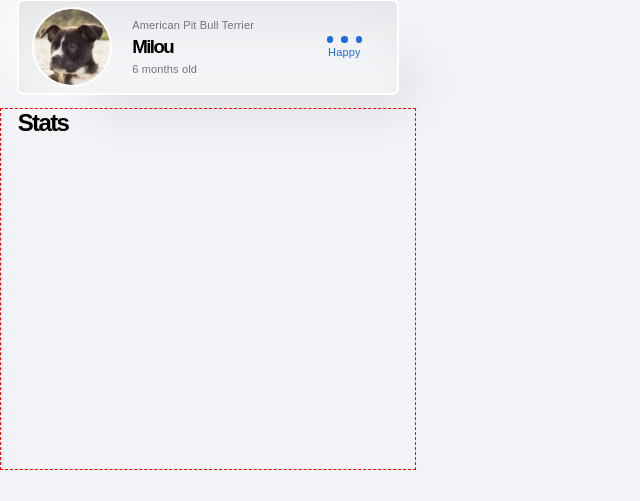
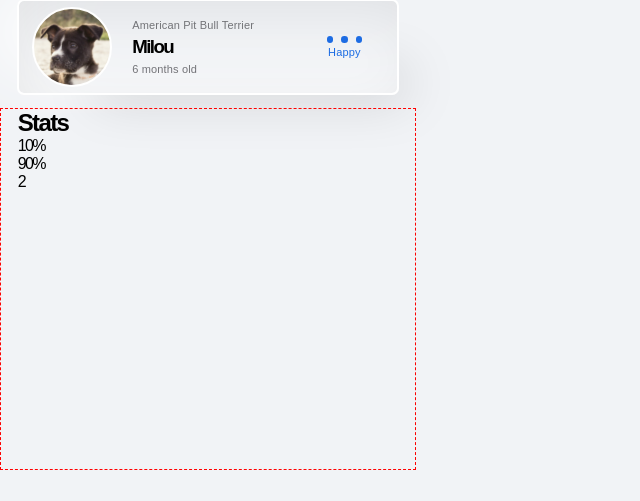
Before and after one commit to Luzaks/pet-walk, a React app: page / in a window 1280 px wide. Shown: the part 138-639 px from the top of the page, without its empty margins (0-640 px from the left). Built offline with nearby package versions, Linux system fonts and the light colour scheme.

Commit message:
[Feat] Añade el estado inicial de la plantilla número uno.

```diff
--- a/src/components/plantillaUno/main.js
+++ b/src/components/plantillaUno/main.js
@@ -10,22 +10,29 @@ import Dashboard from './main/Dashboard';
 import Stats from './main/Stats';
 import StartButton from './main/StartButton';
 
-const Main = ({ state }) => (
+const Main = ({ pets, page }) => (
   <Body>
     <BodyTitle>
       <h1>Home</h1>
     </BodyTitle>
     <Dash>
-      <SectionTitle>Dashboard</SectionTitle>
-      <Dashboard state={state} />
+      <SectionTitle>
+        Dashboard
+      </SectionTitle>
+      <Dashboard
+        pets={pets}
+      />
     </Dash>
-    <Stats />
+    <Stats
+      page={page}
+    />
     <StartButton />
   </Body>
 );
 
 Main.propTypes = {
-  state: PropTypes.objectOf(PropTypes.any).isRequired,
+  pets: PropTypes.objectOf(PropTypes.any).isRequired,
+  page: PropTypes.objectOf(PropTypes.string).isRequired,
 };
 
 export default Main;
--- a/src/components/plantillaUno/main/Dashboard.js
+++ b/src/components/plantillaUno/main/Dashboard.js
@@ -11,11 +11,10 @@ import {
   BlackText,
 } from '../../../styles/plantillaUnoStyle';
 
-const Dashboard = ({ state }) => {
+const Dashboard = ({ pets }) => {
   const {
     name, brand, age, img, mood,
-  } = state;
-
+  } = pets;
   return (
     <Card>
       <MiniCard>
@@ -47,7 +46,7 @@ const Dashboard = ({ state }) => {
 };
 
 Dashboard.propTypes = {
-  state: PropTypes.objectOf(PropTypes.any).isRequired,
+  pets: PropTypes.objectOf(PropTypes.any).isRequired,
 };
 
 export default Dashboard;
--- a/src/components/plantillaUno/main/Stats.js
+++ b/src/components/plantillaUno/main/Stats.js
@@ -1,13 +1,24 @@
 import React from 'react';
+import PropTypes from 'prop-types';
 import {
   SectionTitle,
   StatsCont,
 } from '../../../styles/plantillaUnoStyle';
 
-const Stats = () => (
-  <StatsCont>
-    <SectionTitle>Stats</SectionTitle>
-  </StatsCont>
-);
+const Stats = ({ page }) => {
+  const { accomplished, energy, objectives } = page;
+  return (
+    <StatsCont>
+      <SectionTitle>Stats</SectionTitle>
+      <div>{accomplished}</div>
+      <div>{energy}</div>
+      <div>{objectives}</div>
+    </StatsCont>
+  );
+};
+
+Stats.propTypes = {
+  page: PropTypes.objectOf(PropTypes.string).isRequired,
+};
 
 export default Stats;
--- a/src/containers/App.js
+++ b/src/containers/App.js
@@ -4,10 +4,14 @@ import GlobalStyles from '../styles/globalStyles';
 import initialState from '../state/initialState';
 
 const App = () => {
-  const { pets } = initialState;
+  const { pets, pages } = initialState;
+  const { home } = pages;
   return (
     <>
-      <PlantillaUno state={pets} />
+      <PlantillaUno
+        pets={pets}
+        page={home}
+      />
       <GlobalStyles />
     </>
   );
--- a/src/containers/plantillas/plantillaUno.js
+++ b/src/containers/plantillas/plantillaUno.js
@@ -5,16 +5,20 @@ import { Container } from '../../styles/globalStyles';
 import Main from '../../components/plantillaUno/main';
 import Footer from '../../components/plantillaUno/footer';
 
-const PlantillaUno = ({ state }) => (
+const PlantillaUno = ({ pets, page }) => (
   <Container>
     <Header />
-    <Main state={state} />
+    <Main
+      pets={pets}
+      page={page}
+    />
     <Footer />
   </Container>
 );
 
 PlantillaUno.propTypes = {
-  state: PropTypes.objectOf(PropTypes.any).isRequired,
+  pets: PropTypes.objectOf(PropTypes.any).isRequired,
+  page: PropTypes.objectOf(PropTypes.string).isRequired,
 };
 
 export default PlantillaUno;
--- a/src/state/initialState.js
+++ b/src/state/initialState.js
@@ -8,6 +8,13 @@ const initialState = {
     img: Pett,
     mood: 'Happy',
   },
+  pages: {
+    home: {
+      accomplished: '10%',
+      energy: '90%',
+      objectives: '2',
+    },
+  },
 };
 
 export default initialState;
```
